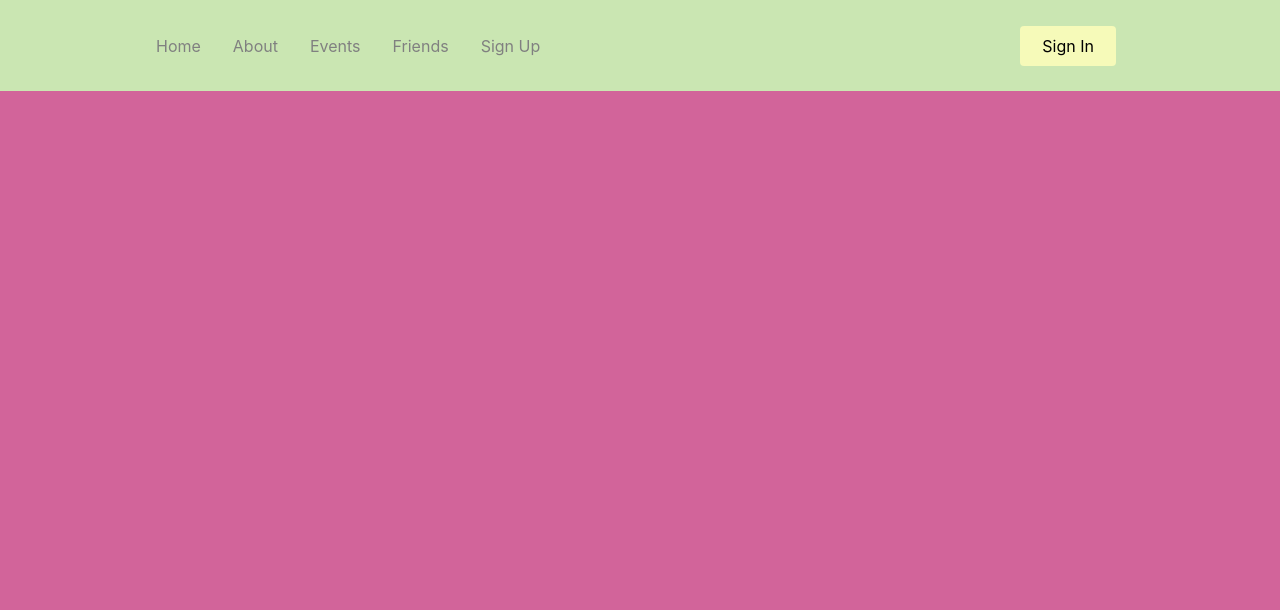
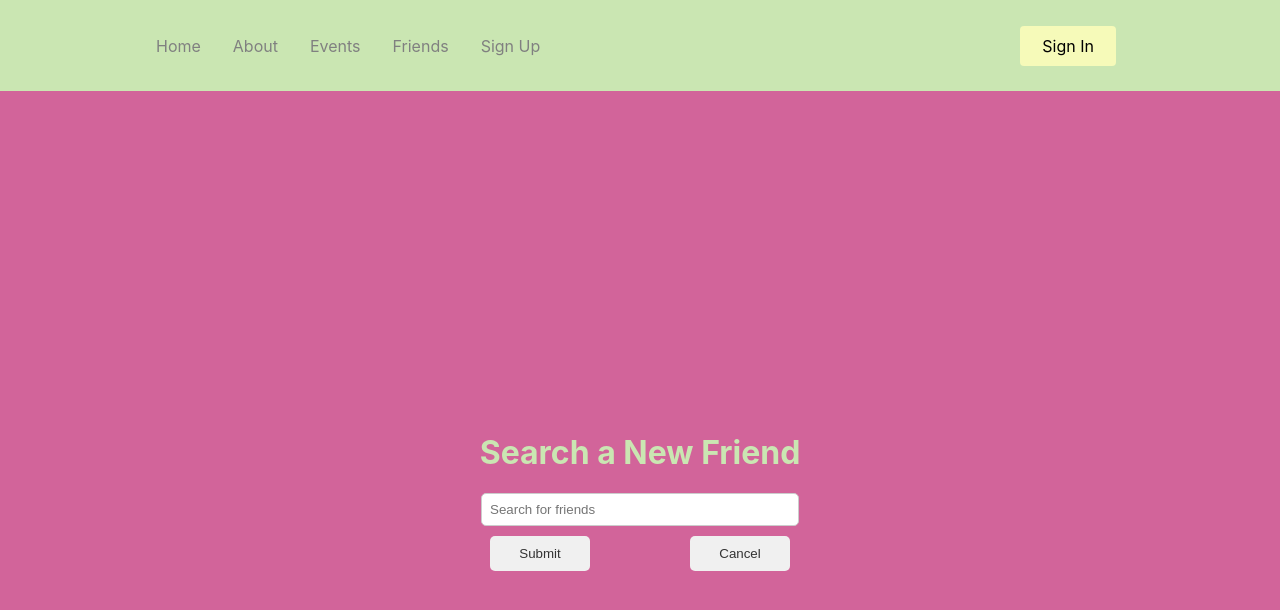
Before and after one commit to UofT-UTSC-CS-sandbox/Rendezvous, a React (Create React App) app in the folder rendezvous_app/: page /addfriend in a window 1280 px wide. Shown: the top 610 px of the page. Built offline with nearby package versions, Linux system fonts and the light colour scheme.

Commit message:
modified the UI of friendList, and create a new page for addfriend.js

```diff
--- /dev/null
+++ b/package.json
@@ -0,0 +1,5 @@
+{
+  "dependencies": {
+    "react-router-dom": "^6.23.1"
+  }
+}
--- a/rendezvous_app/package.json
+++ b/rendezvous_app/package.json
@@ -9,7 +9,7 @@
     "react": "^18.2.0",
     "react-dom": "^18.2.0",
     "react-icons": "^4.12.0",
-    "react-router-dom": "^6.16.0",
+    "react-router-dom": "^6.23.1",
     "react-scripts": "^3.4.4",
     "styled-components": "^5.3.10",
     "web-vitals": "^2.1.4"
--- a/rendezvous_app/src/App.js
+++ b/rendezvous_app/src/App.js
@@ -11,6 +11,7 @@ import Home from "./Pages";
 import About from "./Pages/about";
 import Events from "./Pages/events";
 import Friends from "./Pages/friends";
+import AddFriend from "./Pages/addfriend";
 import SignUp from "./Pages/signup";
 
 function App() {
@@ -24,7 +25,10 @@ function App() {
                     path="/events"
                     element={<Events />}
                 />
-                <Route path="/friends" element={<Friends />} />
+                <Route path="/friends"
+                       element={<Friends />} />
+                <Route path="/addfriend"
+                       element={<AddFriend />} />
                 <Route
                     path="/sign-up"
                     element={<SignUp />}
--- /dev/null
+++ b/rendezvous_app/src/Pages/addfriend.js
@@ -0,0 +1,64 @@
+import React from 'react';
+import { Link } from 'react-router-dom';
+
+const AddFriend = () => {
+    return (
+        <div
+            style={{
+                display: "flex",
+                justifyContent: "center",
+                alignItems: "center",
+                height: "100vh",
+                flexDirection: "column",
+            }}
+        >
+            <h1>Search a New Friend</h1>
+            <input
+                type="text"
+                placeholder="Search for friends"
+                style={{
+                    width: "300px",
+                    marginBottom: "10px",
+                    padding: "8px",
+                    borderRadius: "5px",
+                    border: "1px solid #ccc"
+                }}
+            />
+            <div style={{ width: "300px", display: "flex", justifyContent: "space-between" }}>
+                <button
+                    style={{
+                        padding: "10px",
+                        backgroundColor: "#f0f0f0",
+                        color: "#333",
+                        border: "none",
+                        borderRadius: "5px",
+                        cursor: "pointer",
+                        width: "100px"
+                    }}
+                    onClick={() => {
+                        // searching friend action here
+                    }}
+                >
+                    Submit
+                </button>
+                <Link to="/friends" style={{ textDecoration: 'none' }}>
+                    <button
+                        style={{
+                            padding: "10px",
+                            backgroundColor: "#f0f0f0",
+                            color: "#333",
+                            border: "none",
+                            borderRadius: "5px",
+                            cursor: "pointer",
+                            width: "100px"
+                        }}
+                    >
+                        Cancel
+                    </button>
+                </Link>
+            </div>
+        </div>
+    );
+};
+
+export default AddFriend;
--- a/rendezvous_app/src/Pages/friends.js
+++ b/rendezvous_app/src/Pages/friends.js
@@ -1,70 +1,86 @@
-import React, { useState } from "react";
+import React from 'react';
+import { useNavigate } from 'react-router-dom';
 
 const Friends = () => {
-    const [sidebarVisible, setSidebarVisible] = useState(true);
+    const navigate = useNavigate();
 
     const friendbtn = {
-        margin: "10px",
+        margin: "10px 0",
         padding: "10px",
-        backgroundColor: "#007BFF",
+        backgroundColor: "#fff",
+        color: "#000",
+        border: "none",
+        borderRadius: "5px",
+        cursor: "pointer",
+        display: "flex",
+        alignItems: "center",
+        width: "200px",
+        justifyContent: "flex-start",
+    };
+
+    const avatarStyle = {
+        width: "30px",
+        height: "30px",
+        borderRadius: "50%",
+        marginRight: "10px",
+    };
+
+    const addFriendBtn = {
+        margin: "20px 0",
+        padding: "10px",
+        backgroundColor: "green",
         color: "white",
         border: "none",
         borderRadius: "5px",
         cursor: "pointer",
     };
 
-    const toggleSidebarVisibility = () => {
-        setSidebarVisible(!sidebarVisible);
+    const handleAddFriendClick = () => {
+        navigate('/addfriend');
     };
 
     return (
         <div
             style={{
                 display: "flex",
+                justifyContent: "center",
+                alignItems: "center",
                 height: "100vh",
+                flexDirection: "column",
             }}
         >
-            <div
-                style={{
-                    flex: 1,
-                    display: "flex",
-                    justifyContent: "center",
-                    alignItems: "center",
-                }}
-            >
-                <h1>Friends List</h1> <br></br>
-                <div>
-                <button onClick={toggleSidebarVisibility} style={{ margin: "20px" }}>
-                    {sidebarVisible ? "Hide my Friend List" : "Show my Friend List"}
+            <h1>Friends List</h1>
+            <div style={{ marginBottom: "20px" }}>
+                <img
+                    src="https://www.w3schools.com/w3images/avatar2.png"
+                    alt="Avatar"
+                    style={{ width: "80px", height: "80px", borderRadius: "50%" }}
+                />
+                <p style={{ margin: "5px 0", fontSize: "16px", color: "black" }}>UserName</p>
+                <button style={addFriendBtn} onClick={handleAddFriendClick}>
+                    <h3>+ Add Friend</h3>
                 </button>
-                </div>
             </div>
-            {sidebarVisible && (
-                <div
-                    style={{
-                        width: "200px",
-                        backgroundColor: "#f0f0f0",
-                        display: "flex",
-                        flexDirection: "column",
-                        alignItems: "center",
-                        padding: "10px",
-                    }}
-                >
-                <div style={{ marginBottom: "20px", textAlign: "center" }}>
-                    <img
-                        src="https://www.w3schools.com/w3images/avatar2.png"
-                        alt="Avatar"
-                        style={{ width: "80px", height: "80px", borderRadius: "50%" }}
-                    />
-                    <p style={{ margin: "5px 0", fontSize: "16px", color:"#000" }}>User Name</p>
-                    </div>
-                    <button style={friendbtn}>Friend 1</button>
-                    <button style={friendbtn}>Friend 2</button>
-                    <button style={friendbtn}>Friend 3</button>
-                    <button style={friendbtn}>Friend 4</button>
-                    <button style={friendbtn}>Friend 5</button>
-                </div>
-            )}
+            <button style={friendbtn}>
+                <img src="https://www.w3schools.com/w3images/avatar2.png" alt="Avatar" style={avatarStyle} />
+                <h2>Friend 1</h2>
+            </button>
+            <button style={friendbtn}>
+                <img src="https://www.w3schools.com/w3images/avatar2.png" alt="Avatar" style={avatarStyle} />
+                <h2>Friend 2</h2>
+            </button>
+            <button style={friendbtn}>
+                <img src="https://www.w3schools.com/w3images/avatar2.png" alt="Avatar" style={avatarStyle} />
+                <h2>Friend 3</h2>
+            </button>
+            <button style={friendbtn}>
+                <img src="https://www.w3schools.com/w3images/avatar2.png" alt="Avatar" style={avatarStyle} />
+                <h2>Friend 4</h2>
+            </button>
+            <button style={friendbtn}>
+                <img src="https://www.w3schools.com/w3images/avatar2.png" alt="Avatar" style={avatarStyle} />
+                <h2>Friend 5</h2>
+            </button>
         </div>
     );
 };
```
Also changed, not shown: 2 other files (tests, documents, lock files or other folders).
